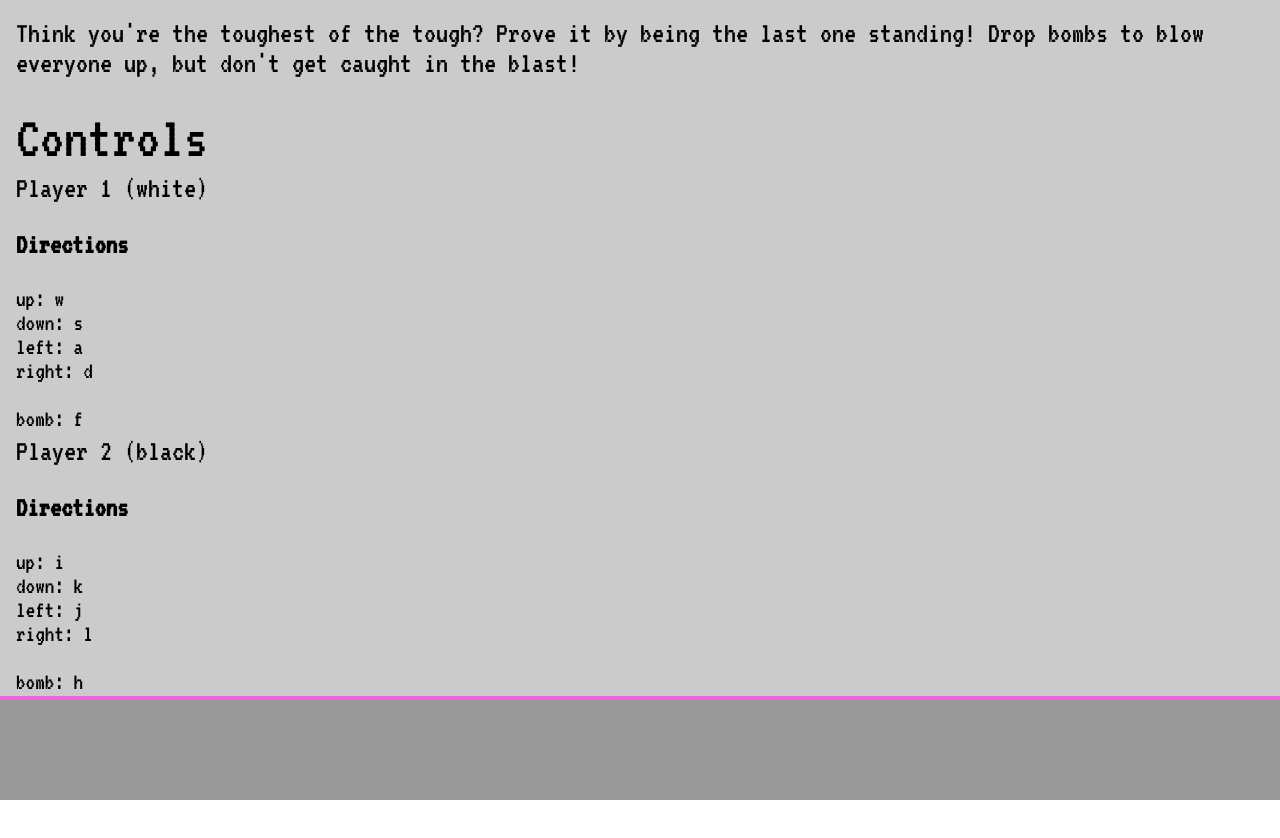
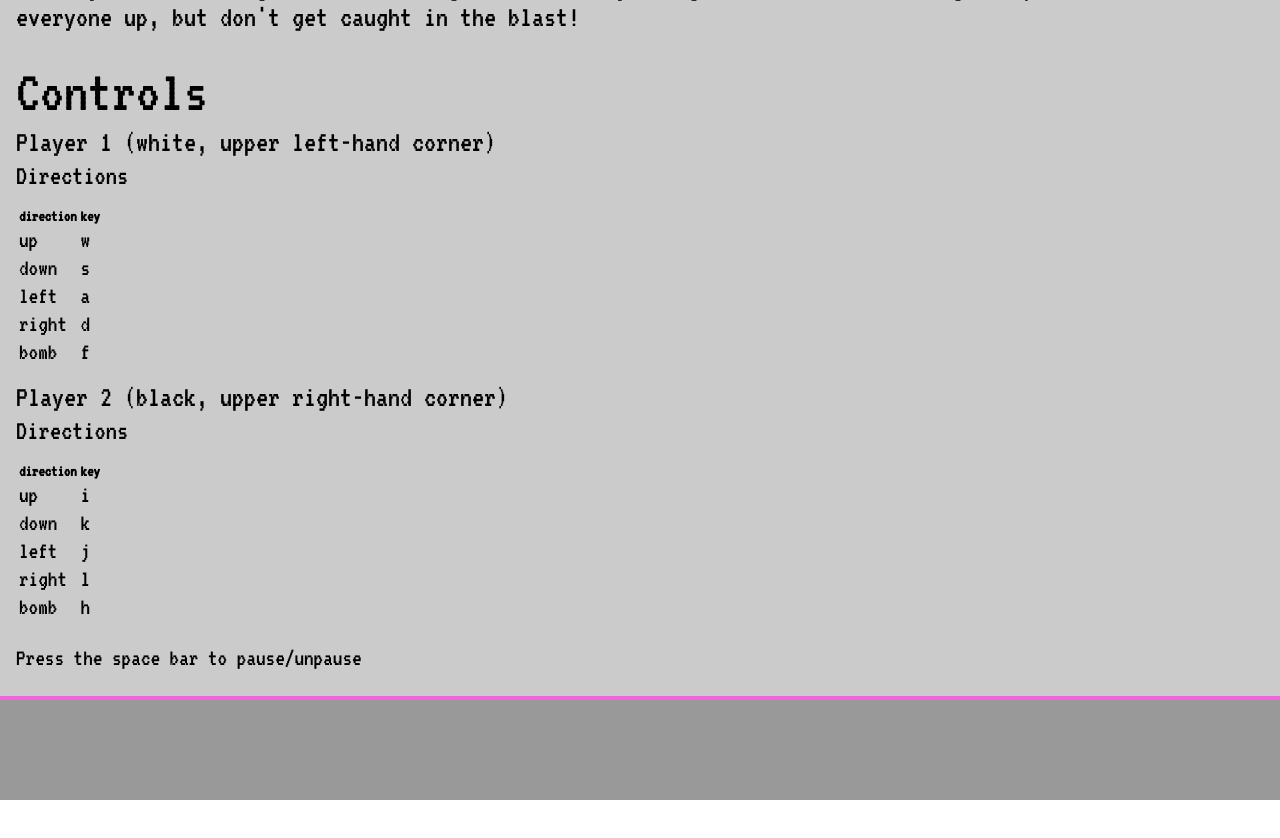
Before and after one commit to djrothblatt/boom-boy, a website built with webpack: page index.html in a window 1280 px wide. After the commit the page ends 816 px from the top, so only its background shows below. Built offline with nearby package versions, Linux system fonts and the light colour scheme; what createjs would draw is missing.

Commit message:
Use tables to show directions

```diff
--- a/assets/application.css
+++ b/assets/application.css
@@ -6,19 +6,31 @@ body {
     font-size: 24px;
 }
 
-h1, h2 {
+h1, h2, h3 {
     font-weight: 500;
+    margin-bottom: 0;
 }
 
 h1 {
     font-size: 60px;
     margin-top: 5px;
-    margin-bottom: 0;
 }
 
 h2 {
     font-size: 30px;
     margin-top: 5px;
+}
+
+h3 {
+    margin: 5px 0;
+}
+
+table {
+    margin: 15px 0;
+}
+
+td {
+    font-size: 24px;
 }
 
 a {
--- a/index.html
+++ b/index.html
@@ -48,27 +48,74 @@
                 being the last one standing! Drop bombs to blow everyone
                 up, but don't get caught in the blast!</p>
 
+              <h1>Controls</h1>
+              <h2>Player 1 (white, upper left-hand corner)</h2>
+              <h3>Directions</h3>
+              <table>
+                <tr>
+                  <th>direction</th>
+                  <th>key</th>
+                </tr>
+                <tr>
+                  <td>up</td>
+                  <td>w</td>
+                </tr>
 
-              <h1>Controls</h1>
-	    <h2>Player 1 (white)</h2>
+                <tr>
+                  <td>down</td>
+                  <td>s</td>
+                </tr>
+
+                <tr>
+                  <td>left</td>
+                  <td>a</td>
+                </tr>
+
+                <tr>
+                  <td>right</td>
+                  <td>d</td>
+                </tr>
+
+                <tr>
+                  <td>bomb</td>
+                  <td>f</td>
+                </tr>
+              </table>
+              <section class="color">
+                <h2>Player 2 (black, upper right-hand corner)</h2>
                 <h3>Directions</h3>
-	    <dl>
-	      <dt>up: w</dt>
-	      <dt>down: s</dt>
-	      <dt>left: a</dt>
-	      <dt>right: d</dt>
-	    </dl>
-	    bomb: f
-	    <section class="color">
-	      <h2>Player 2 (black)</h2>
-	      <h3>Directions</h3>
-	      <dl>
-	        <dt>up: i</dt>
-	        <dt>down: k</dt>
-	        <dt>left: j</dt>
-	        <dt>right: l</dt>
-	      </dl>
-	      bomb: h
+                <table>
+                  <tr>
+                    <th>direction</th>
+                    <th>key</th>
+                  </tr>
+
+                  <tr>
+                    <td>up</td>
+                    <td>i</td>
+                  </tr>
+
+                  <tr>
+                    <td>down</td>
+                    <td>k</td>
+                  </tr>
+
+                  <tr>
+                    <td>left</td>
+                    <td>j</td>
+                  </tr>
+
+                  <tr>
+                    <td>right</td>
+                    <td>l</td>
+                  </tr>
+
+                  <tr>
+                    <td>bomb</td>
+                    <td>h</td>
+                  </tr>
+                </table>
+                <p>Press the space bar to pause/unpause</p>
           </div>
           <div class="modalHeader"></div>
         </div>
```
Lines whose indentation alone changed are shown as unchanged.
